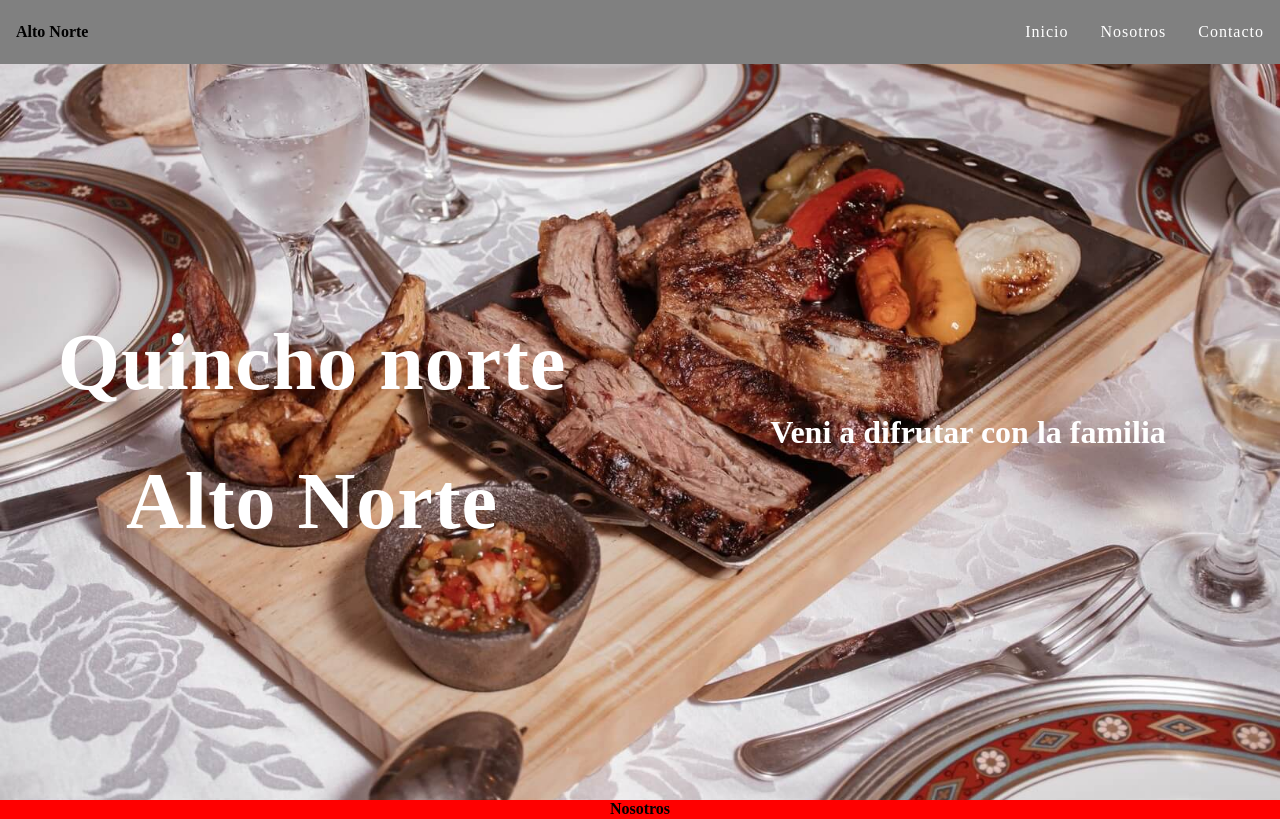
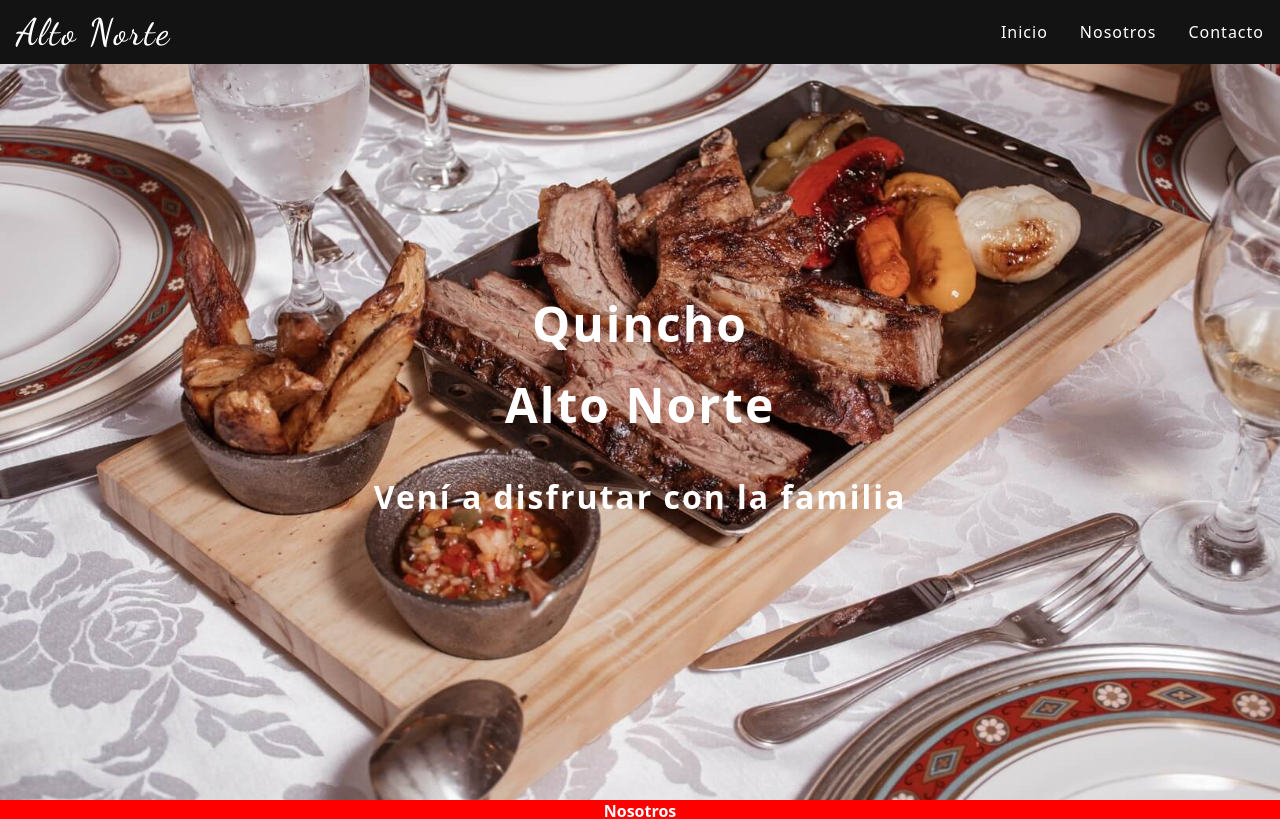
Before and after one commit to Glutix/Quincho, a React (Vite) app: page / in a window 1280 px wide. Shown: the top 819 px of the page. Built offline with nearby package versions, Linux system fonts and the light colour scheme.

Commit message:
fix/home-style

```diff
--- a/src/components/Home.tsx
+++ b/src/components/Home.tsx
@@ -9,10 +9,13 @@ const Home: React.FC = () => {
 			<div className="fondo" style={{ backgroundImage: `url(${fondo})` }}>
 				<section className="fondo-section">
 					<div className="fondo-section-title">
-						<h2>Quincho norte</h2>
+						<h2>Quincho</h2>
 						<h2>Alto Norte</h2>
 					</div>
-					<h3 className="fondo-section-text">Veni a difrutar con la familia</h3>
+
+					<div className="fondo-section-text">
+						<p>Vení a disfrutar con la familia</p>
+					</div>
 				</section>
 			</div>
 		</div>
--- a/src/styles/base/_setting.scss
+++ b/src/styles/base/_setting.scss
@@ -13,6 +13,9 @@ html {
 	scroll-behavior: smooth;
 	margin: 0;
 	padding: 0;
+	font-family: $font-primary;
+	background-color: $color-primary;
+	color: $color-text;
 }
 
 body {
--- a/src/styles/base/_variables.scss
+++ b/src/styles/base/_variables.scss
@@ -1,5 +1,11 @@
+@import url("https://fonts.googleapis.com/css2?family=Dancing+Script:wght@500&family=Titan+One&display=swap");
+
+//? Fuentes
+$font-primary: system-ui, Avenir, Helvetica, Arial, sans-serif;
+$font-secundary: "Dancing Script", cursive, system-ui;
+
 $color-text: #ffffff;
-$color-one: #060606;
-$color-two: #131313;
-$color-three: #949cb0;
+$color-primary: #060606;
+$color-secondary: #131313;
+$color-aux: #949cb0;
 $color-btn: #687eff;
--- a/src/styles/components/_home.scss
+++ b/src/styles/components/_home.scss
@@ -1,35 +1,34 @@
 .fondo {
 	display: flex;
-	height: calc(100vh - 4rem);
+	height: 100vh;
 	width: 100%;
-
 	background-repeat: no-repeat;
-	background-position: center;
+	background-position: center center;
 	background-size: cover;
 
 	&-section {
+		@include fullCenter(column);
 		width: 100%;
-		height: 100%;
-		display: grid;
-		grid-template-columns: 1fr 1fr;
-		gap: 2rem;
-		text-align: center;
-		align-items: center;
+		gap: 3rem;
 
 		&-title {
-			display: flex;
-			flex-direction: column;
-			gap: 3rem;
+			@include fullCenter(column);
+			gap: 1rem;
 			h2 {
-				color: white;
-				font-size: 5rem;
-				letter-spacing: 1px;
+				font-size: 3em;
+				font-weight: 1000;
+				letter-spacing: 2px;
 			}
 		}
 
 		&-text {
-			color: white;
-			font-size: 2rem;
+			text-align: center;
+
+			p {
+				font-size: 2rem;
+				letter-spacing: 2px;
+				font-weight: 1000;
+			}
 		}
 	}
 }
--- a/src/styles/components/_navbar.scss
+++ b/src/styles/components/_navbar.scss
@@ -4,8 +4,17 @@
 	align-items: center;
 	padding-right: 1rem;
 	padding-left: 1rem;
-	background-color: gray;
+	background-color: $color-secondary;
 	height: 4rem;
+	width: 100%;
+	position: fixed;
+
+	&-logo {
+		color: $color-text;
+		font-size: 2.3rem;
+		font-family: $font-secundary;
+		letter-spacing: 2px;
+	}
 
 	&-list {
 		display: flex;
@@ -16,7 +25,13 @@
 	&-item {
 		a {
 			text-decoration: none;
-			color: white;
+			color: $color-text;
+			border-bottom: solid 2px transparent;
+			transition: 0.3s ease;
+		}
+
+		a:hover {
+			border-bottom: solid 2px $color-btn;
 		}
 	}
 }
```
